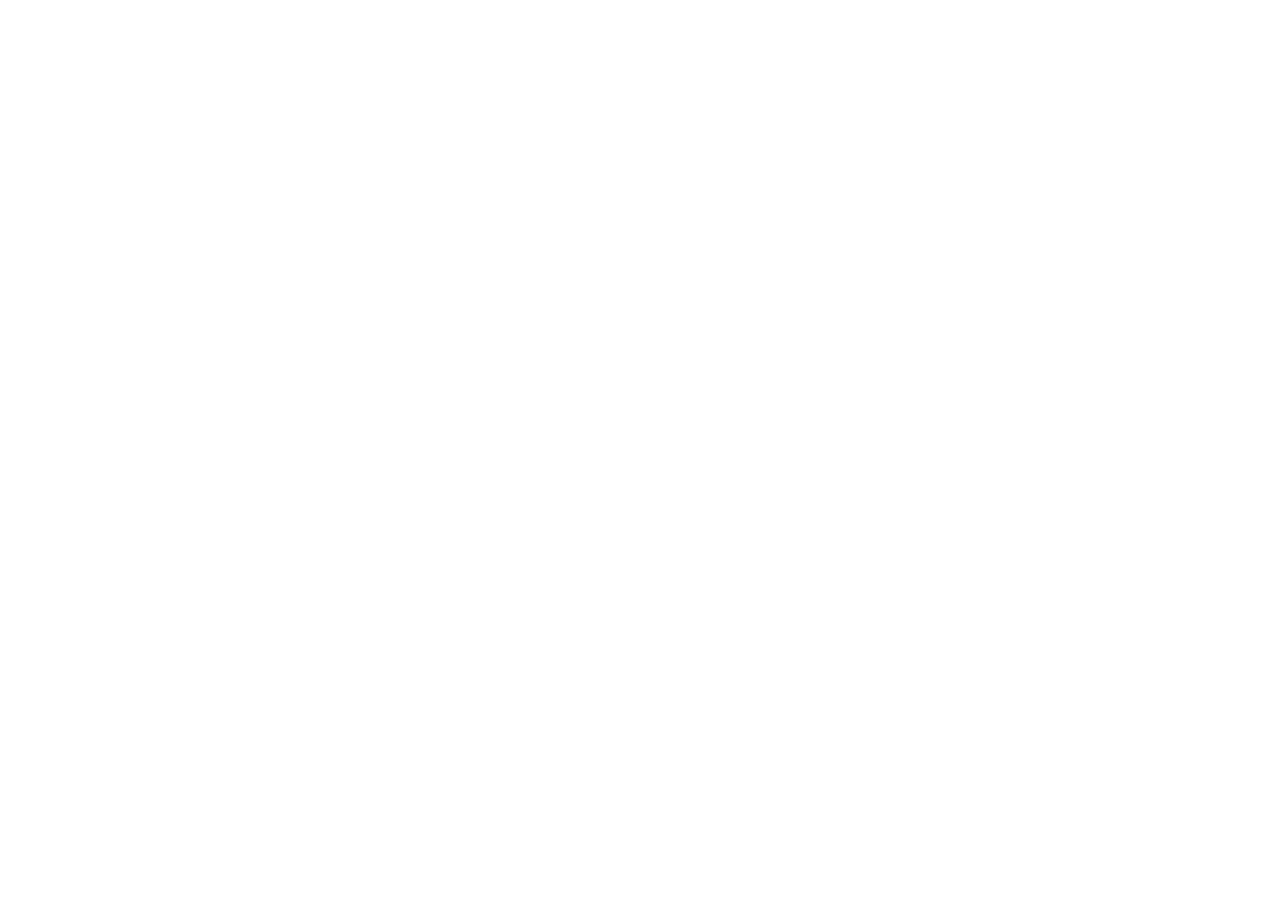
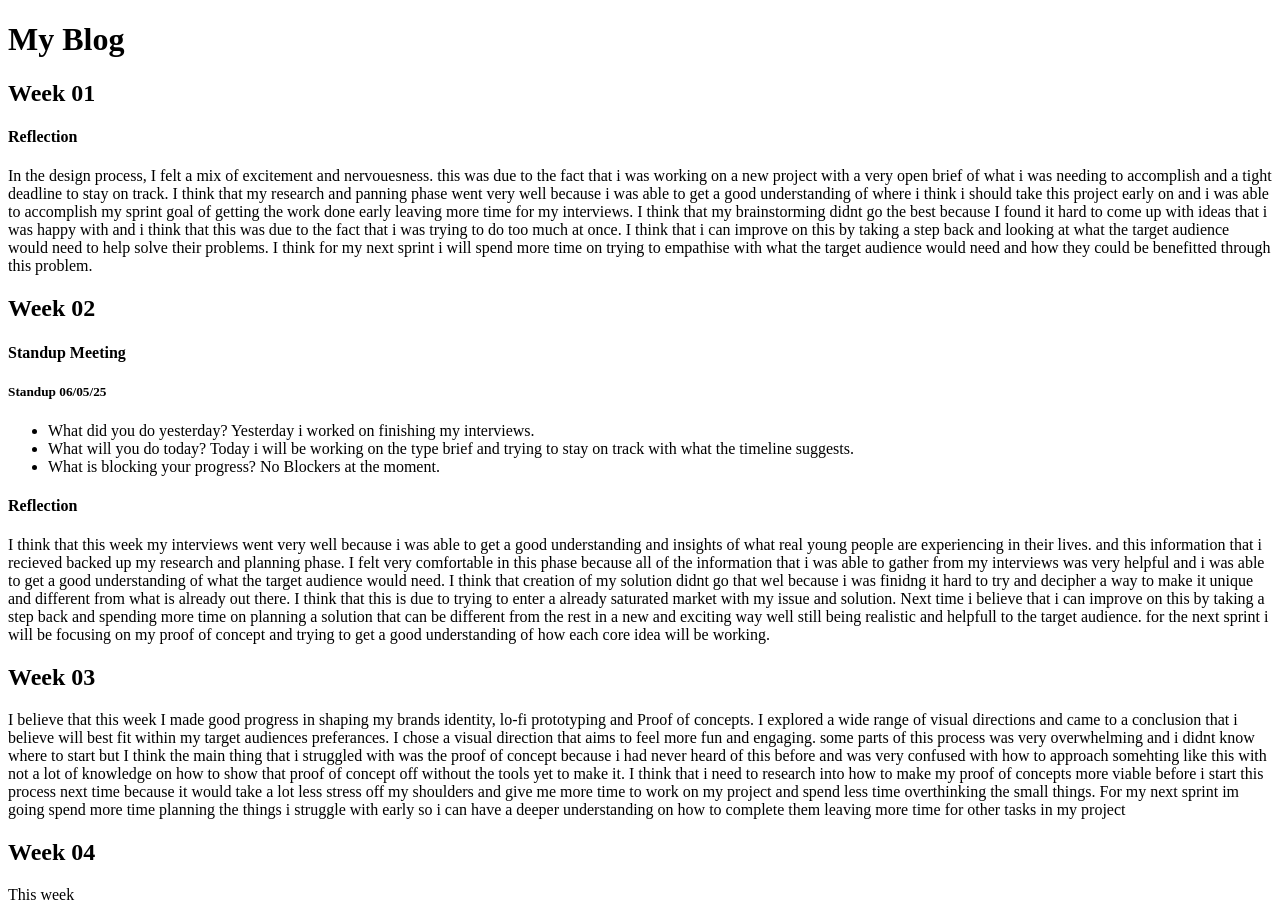
Before and after one commit to Corey-AH/my-blog, a plain HTML site: page index.html in a window 1280 px wide. Before the commit the page ends 800 px from the top, so only its background shows below. Drawn offline with Linux system fonts and the light colour scheme.

Commit message:
Blog updates

```diff
--- a/index.html
+++ b/index.html
@@ -3,9 +3,36 @@
 <head>
     <meta charset="UTF-8">
     <meta name="viewport" content="width=device-width, initial-scale=1.0">
-    <title>Document</title>
+    <title>Corey Horgan Blog</title>
 </head>
 <body>
+    <h1>My Blog</h1>
+    <h2>Week 01</h2>
+    <h4>Reflection</h4>
+    <p>
+        In the design process, I felt a mix of excitement and nervouesness. this was due to the fact that i was working on a new project with a very open brief of what i was needing to accomplish and a tight deadline to stay on track. I think that my  research and panning phase went very well because i was able to get a good understanding of where i think i should take this project early on and i was able to accomplish my sprint goal of getting the work done early leaving more time for my interviews. I think that my brainstorming didnt go the best because I found it hard to come up with ideas that i was happy with and i think that this was due to the fact that i was trying to do too much at once. I think that i can improve on this by taking a step back and looking at what the target audience would need to help solve their problems. I think for my next sprint i will spend more time on trying to empathise with what the target audience would need and how they could be benefitted through this problem.
+    </p>
+
+
+    <h2>Week 02</h2>
+    <h4>Standup Meeting</h4>
+    <h5>Standup 06/05/25</h5>
+        <ul>
+            <li>What did you do yesterday? Yesterday i worked on finishing my interviews.</li>
+            <li>What will you do today? Today i will be working on the type brief and trying to stay on track with what the timeline suggests.</li>
+            <li>What is blocking your progress? No Blockers at the moment.</li>
+        </ul>
+
+    <h4>Reflection</h4>
+    <p>
+        I think that this week my interviews went very well because i was able to get a good understanding and insights of what real young people are experiencing in their lives. and this information that i recieved backed up my research and planning phase. I felt very comfortable in this phase because all of the information that i was able to gather from my interviews was very helpful and i was able to get a good understanding of what the target audience would need. I think that creation of my solution didnt go that wel because i was finidng it hard to try and decipher a way to make it unique and different from what is already out there. I think that this is due to trying to enter a already saturated market with my issue and solution. Next time i believe that i can improve on this by taking a step back and spending more time on planning a solution that can be different from the rest in a new and exciting way well still being realistic and helpfull to the target audience. for the next sprint i will be focusing on my proof of concept and trying to get a good understanding of how each core idea will be working.
+    </p>
+
+    <h2>Week 03</h2>
+    <p>I believe that this week I made good progress in shaping my brands identity, lo-fi prototyping and Proof of concepts. I explored a wide range of visual directions and came to a conclusion that i believe will best fit within my target audiences preferances. I chose a visual direction that aims to feel more fun and engaging. some parts of this process was very overwhelming and i didnt know where to start but I think the main thing that i struggled with was the proof of concept because i had never heard of this before and was very confused with how to approach somehting like this with not a lot of knowledge on how to show that proof of concept off without the tools yet to make it. I think that i need to research into how to make my proof of concepts more viable before i start this process next time because it would take a lot less stress off my shoulders and give me more time to work on my project and spend less time overthinking the small things. For my next sprint im going spend more time planning the things i struggle with early so i can have a deeper understanding on how to complete them leaving more time for other tasks in my project</p>
+
+    <h2>Week 04</h2>
+    <p>This week </p>
 
 </body>
 </html>
```
